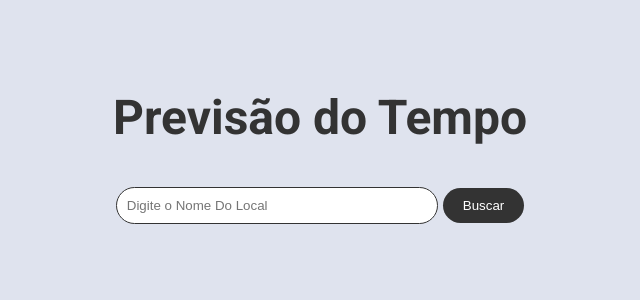
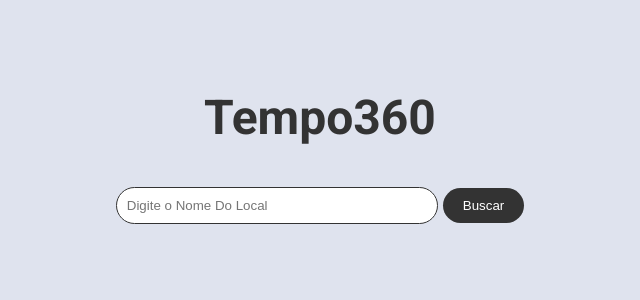
Before and after one commit to mrigueti/Tempo360, a React (Vite) app: page / in a window 1280 px wide. Shown: the top 300 px of the page, without its empty margins (320-960 px from the left). Built offline with nearby package versions, Linux system fonts and the light colour scheme.

Commit message:
Update App.jsx

```diff
--- a/src/App.jsx
+++ b/src/App.jsx
@@ -25,7 +25,7 @@ function App() {
 
   return (
   <div className="container">
-    <h1>Previsão do Tempo</h1>
+    <h1>Tempo360</h1>
 
     <input ref={inputRef} type="text" placeholder="Digite o Nome Do Local" />
     <button onClick={SearchCity}>Buscar</button>
```
